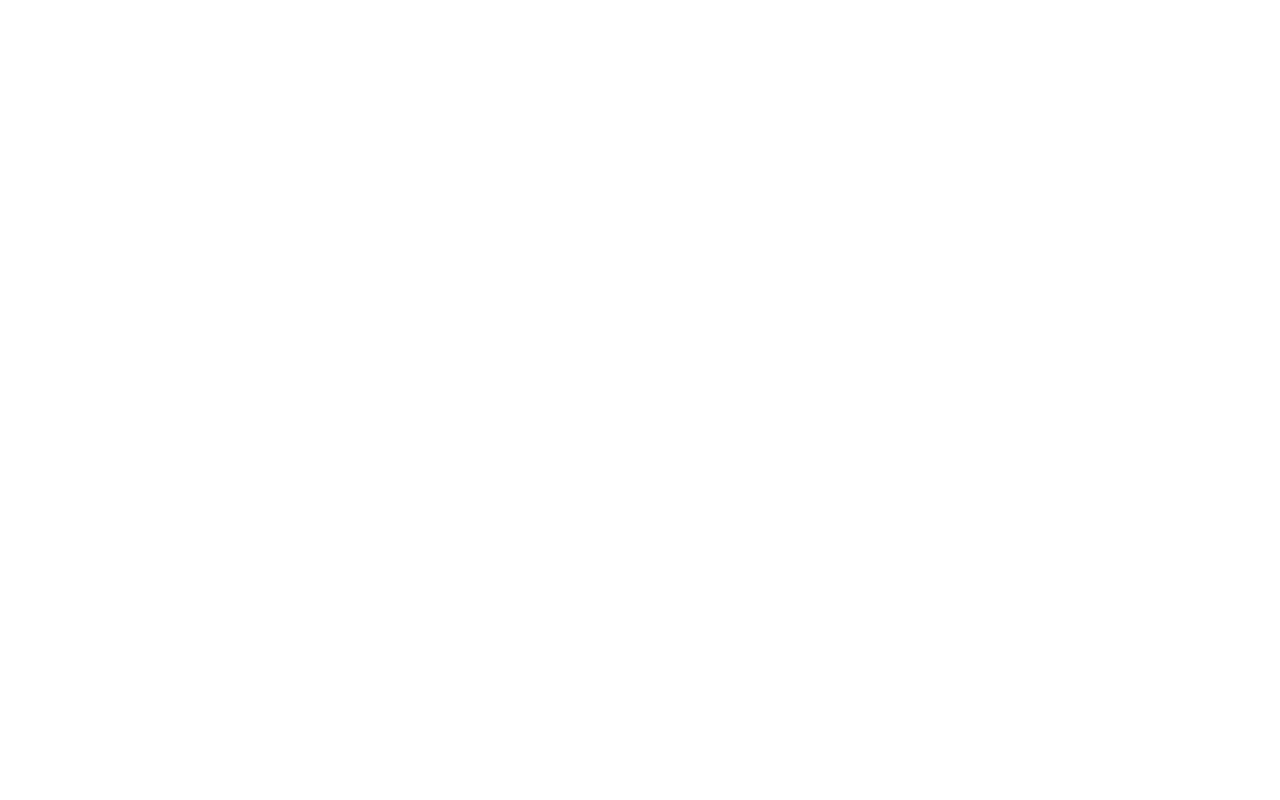
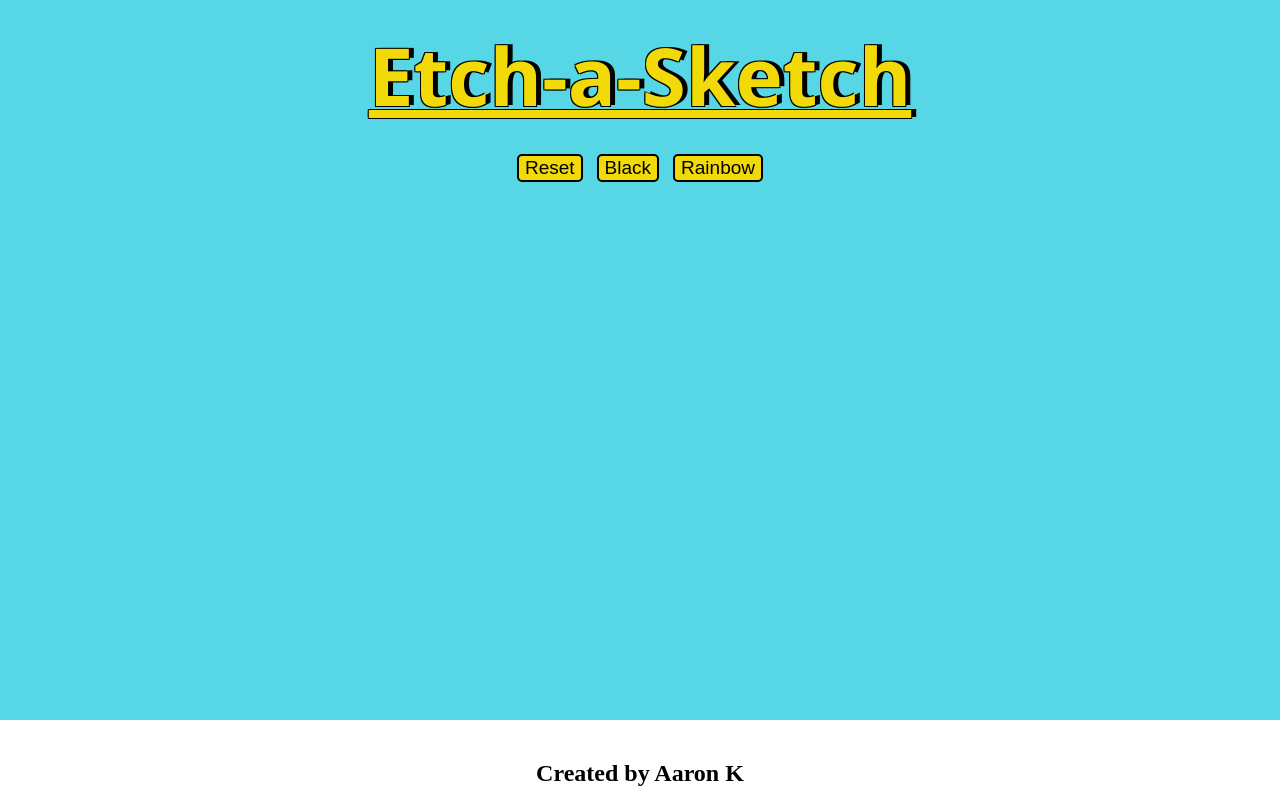
Before and after one commit to AztecianDev/Etch-a-Sketch, a plain HTML site: page index.html in a window 1280 px wide. Drawn offline with Linux system fonts and the light colour scheme.

Commit message:
html markup added css added to markup

```diff
--- a/index.html
+++ b/index.html
@@ -10,9 +10,18 @@
 </head>
 
 <body>
-
-
-
+    <header>
+        <h1>Etch-a-Sketch</h1>
+    </header>
+    <div class="btnContainer">
+        <button id="reset" class="btnReset">Reset</button>
+        <button id="black" class="btnBlack">Black</button>
+        <button id="rainbow" class="btnRainbow">Rainbow</button>
+    </div>
+    <div id="container"></div>
+    <footer>
+        <h2>Created by Aaron K</h2>
+    </footer>
     <script src="app.js"></script>
 </body>
 
--- a/main.css
+++ b/main.css
@@ -0,0 +1,95 @@
+* {
+    box-sizing: border-box;
+    margin: 0;
+}
+
+
+body {
+    background-color: #57d7e5;
+}
+
+h1 {
+    margin: 20px;
+    text-align: center;
+    font-size: 5rem;
+    font-family: 'Segoe UI', Tahoma, Geneva, Verdana, sans-serif;
+    text-decoration: underline;
+    color: #f2da09;
+    text-shadow:
+        -1px -1px 0 #000,
+        5px -1px 0 #000,
+        -1px 1px 0 #000,
+        1px 1px 0 #000;
+
+}
+
+.btnContainer {
+    display: block;
+    text-align: center;
+    margin: 5px;
+
+
+
+}
+
+.btnReset {
+    font-size: 19px;
+    border: 2px solid #000;
+    margin: 5px;
+    border-radius: 5px;
+    background-color: #f2da09;
+    cursor: pointer;
+
+}
+
+.btnReset:hover {
+    background-color: red;
+    color: #fff;
+}
+
+.btnBlack {
+    font-size: 19px;
+    border: 2px solid #000;
+    margin: 5px;
+    border-radius: 5px;
+    background-color: #f2da09;
+    cursor: pointer;
+}
+
+.btnBlack:hover {
+    background-color: #000;
+    color: #fff;
+}
+
+.btnRainbow {
+    font-size: 19px;
+    border: 2px solid #000;
+    margin: 5px;
+    border-radius: 5px;
+    background-color: #f2da09;
+    cursor: pointer;
+}
+
+.btnRainbow:hover {
+    background-image: linear-gradient(to right, red, orange, yellow, green, blue, indigo, violet);
+    color: #fff;
+}
+
+
+footer {
+    position: fixed;
+    left: 0;
+    bottom: 0;
+    width: 100%;
+    height: 10vh;
+    background-color: #fff;
+    color: #000;
+    text-align: center;
+
+
+
+}
+
+h2 {
+    margin: 40px;
+}
```
